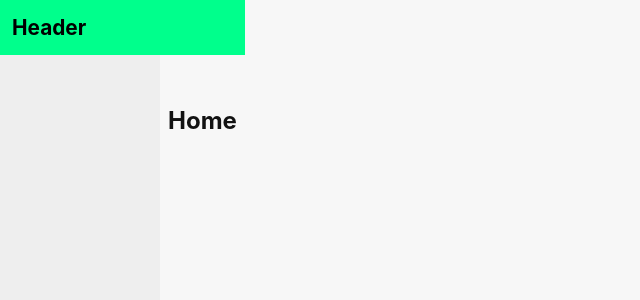
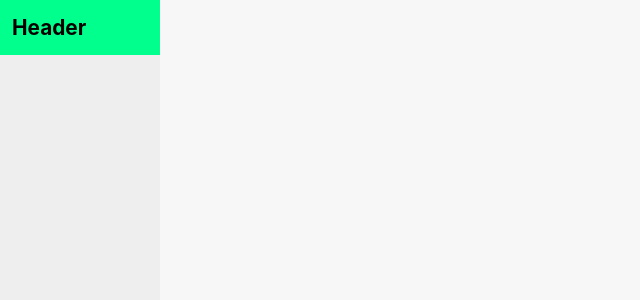
Before and after one commit to saxond/bill, a React (Create React App) app in the folder app/: page / in a window 1280 px wide. Shown: the top 300 px of the page, without its empty margins (0-640 px from the left). Built offline with nearby package versions, Linux system fonts and the light colour scheme.

Commit message:
Revert "Allow some routes while not logged in"
This reverts commit 93465ab9b3e8370fbdefbba2a712f8d6efed1aaa.

```diff
--- a/app/src/index.tsx
+++ b/app/src/index.tsx
@@ -59,22 +59,19 @@ export default function App() {
               }
             </div>
             <div className="app-body flex">
-              {!loggedIn &&
+              {!loggedIn ?
                 <GoogleOAuthProvider clientId={CLIENT_ID}>
                   <GoogleLogin onSuccess={onSuccess} onError={onError} />
                 </GoogleOAuthProvider>
-              }
+              :
                 <Switch>
                   <Route exact path="/" component={Home} />
-                {loggedIn &&
-                  <>
                   <Route exact path="/contacts" component={Contacts} />
                   <Route exact path="/contacts/create" component={CreateContact} />
                   <Route path="/contacts/update/:id" component={UpdateContact} />
                   <Route path="/contacts/:id" component={Contacts} />
-                  </>
+                </Switch>
               }
-              </Switch>
             </div>
           </div>
         </div>
```
Lines whose indentation alone changed are shown as unchanged.
